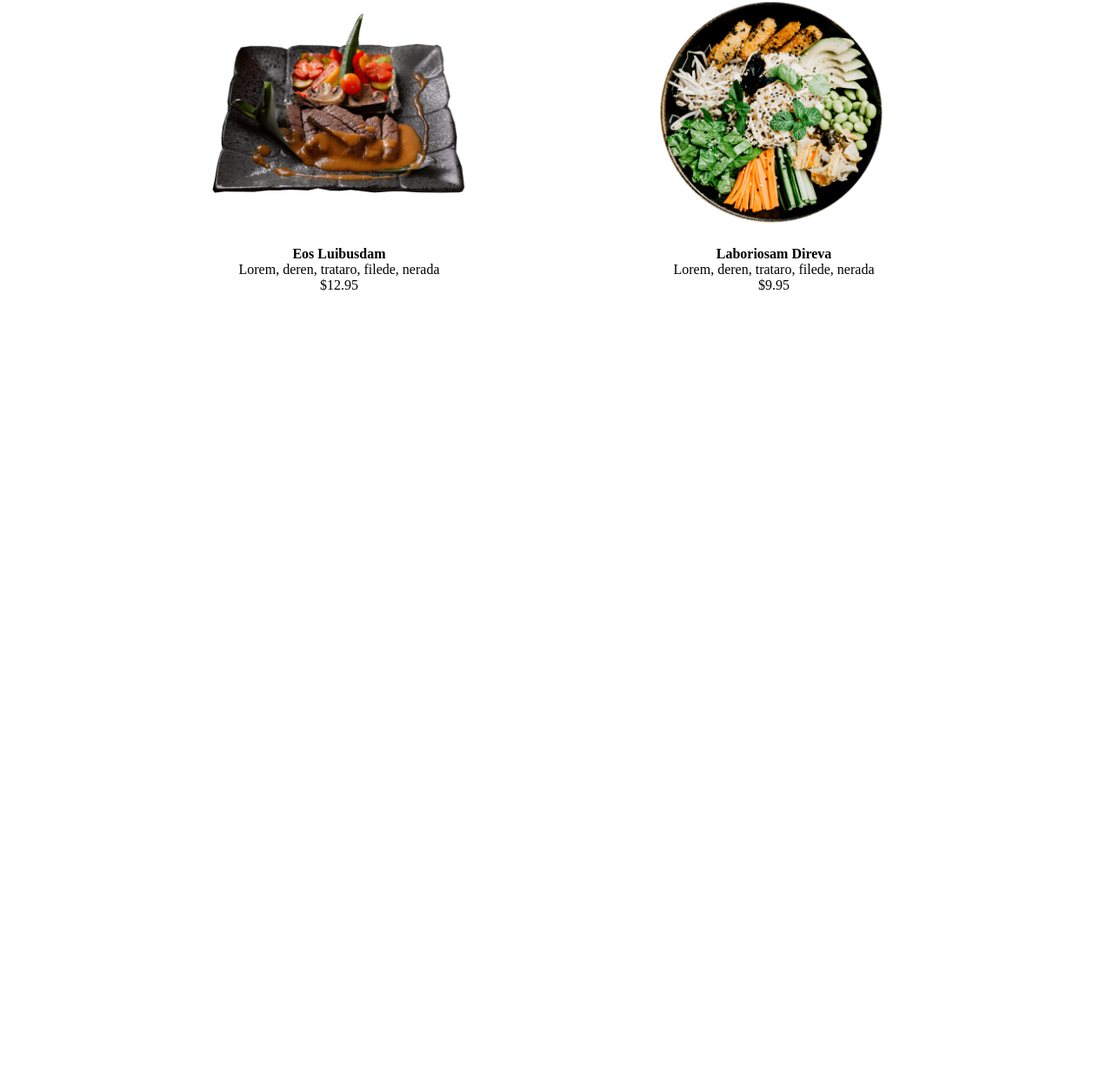
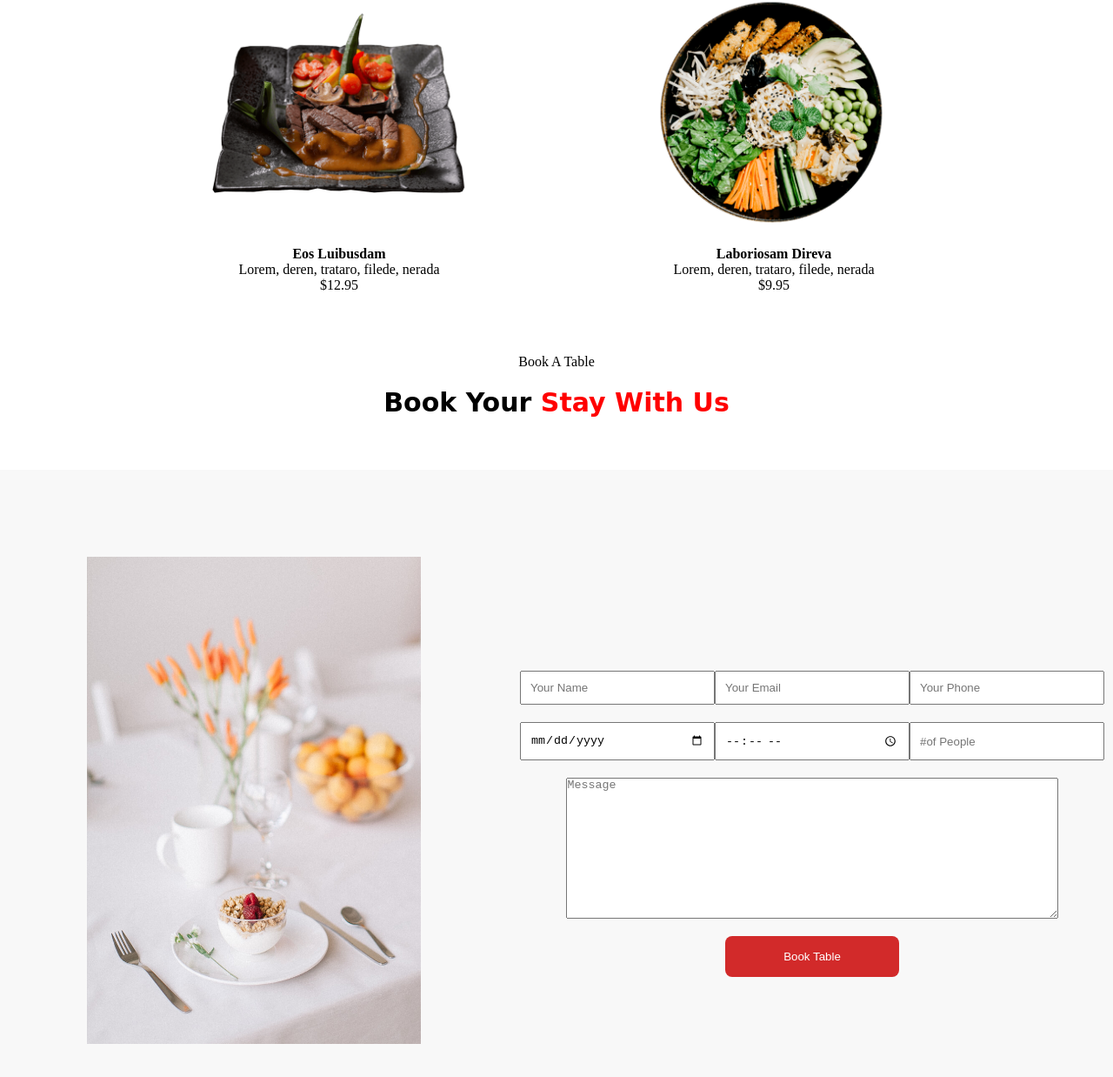
Before and after one commit to Achraf-Errabbaa/JavaScript_DOM_Final_Project_Achraf-Errabbaa, a website: page index.html in a window 1280 px wide. Shown: the part 3861-5099 px from the top of the page at 87% size. Before the commit the page ends 4198 px from the top, so only its background shows below. Drawn offline with Linux system fonts and the light colour scheme.

Commit message:
book table section done

```diff
--- a/index.html
+++ b/index.html
@@ -141,6 +141,7 @@
             <p>Workers</p>
         </div>
     </section>
+
     <section class="menu">
         <div class="text-menu">
             <p>OUR MENu</p>
@@ -148,14 +149,14 @@
         </div>
         <div class="menu-continer">
             <ul>
-                <li><a>Starters</a></li>
-                <li><a>Breakfast</a></li>
-                <li><a>Lunch</a></li>
-                <li><a>Dinner</a></li>
+                <li class="starters">Starters</li>
+                <li class="breakfast">Breakfast</li>
+                <li class="lunch">Lunch</li>
+                <li class="dinner">Dinner</li>
             </ul>
             <div class="menu-text">
                 <p>MENU</p>
-                <h3>Starters</h3>
+                <h3 class='name1'>Starters</h3>
             </div>
             <div id="dishes1" class="dishes">
                 <div class="dishe">
@@ -198,6 +199,43 @@
         </div>
     </section>
 
+    <section class="bookAtable">
+        <div class="book-title">
+            <p>Book A Table</p>
+            <h3>Book Your <span>Stay With Us</span></h3>
+        </div>
+        <div class="book-continer">
+            <div class="reservation">
+                <img src="./public/images/reservation.jpg" alt="">
+            </div>
+            <div class="book">
+                <form>
+                    <div class="inner-book">
+                        <div class="n-e-p">
+                        <input type="text" id="name" name="name" placeholder="Your Name">
+
+                        <input type="email" id="email" name="email" placeholder="Your Email">
+
+                        <input type="tel" id="phone" name="phone" placeholder="Your Phone">
+                        </div>
+                    <div class="d-t-p">
+                        <input type="date" id="date" name="date">
+
+                        <input type="time" id="time" name="time">
+
+                        <input type="number" id="ppl" name="ppl" placeholder="#of People">
+                    </div>
+                    <div class="msg-continer    ">
+                    <textarea class="msg" id="message" name="message" placeholder="Message"></textarea>
+                    </div>
+                    <input type="submit" class="book-btn" value="Book Table">
+                    </div>
+
+                </form>
+            </div>
+        </div>
+    </section>
+
 
     <script src="./public/js/app.js"></script>
     <script src="./node_modules/bootstrap/dist/js/bootstrap.bundle.js"></script>
--- a/public/css/app.css
+++ b/public/css/app.css
@@ -36,7 +36,7 @@ nav {
     z-index: 99999;
   }
 .modal-content {
-  background-color: aqua;
+  background-color: rgb(red, green, blue);
   text-align: center;
   border-radius: 40px;
   width: 250px;
@@ -288,9 +288,7 @@ nav {
 .stat p {
   margin: 0;
   font-size: 1em;
-  color: #a3a3a4;
 }
-
 .text-menu{
   text-align: center;
   margin-top: 20px;
@@ -303,6 +301,10 @@ nav {
   list-style: none;
   cursor: pointer;
   gap: 20px;
+}
+.menu-continer li:hover{
+  text-decoration: underline;
+  color: red;
 }
 .menu-text{
   display: flex;
@@ -328,4 +330,102 @@ nav {
 .dishe img{
   width: 300px;
 }
+.dishes {
+  opacity: 1;
+  transition: opacity 0.3s ease-in-out, visibility 0.3s ease-in-out;
+}
+
+.dishes.show {
+  opacity: 1;
+  display: flex;
+}
+
+
+.book{
+  display: flex;
+  align-items: center;
+  justify-content: center;
+}
+
+.book-title{
+  display: flex;
+  align-items: center;
+  justify-content: center;
+  flex-direction: column;
+  padding-top: 70px;
+  gap: 20px;
+}
+.book-title h3{
+  font-family: Bradley Hand, cursive;
+  font-size: 30px;
+}
+.book-title span{
+  color: red;
+}
+.book-continer{
+  margin-top: 60px;
+  padding-top: 40px;
+  padding: 100px;
+  background-color: #f8f8f8;
+}
+.reservation img{
+  width: 30vw;
+  height: 70vh;
+}
+.book-continer{
+  display: flex;
+  gap: 200px;
+}
+.inner-book{
+  display: flex;
+  align-items: center;
+  justify-content: center;
+  flex-wrap: wrap;
+  width: 500px;
+  gap: 20px;
+  padding-top: 50px;
+}
+.n-e-p{
+  display: flex;
+  justify-content: center;
+  align-items: center;
+}
+.n-e-p input{
+  width: 200px;
+  padding: 10px;
+}
+.d-t-p{
+  display: flex;
+}
+.d-t-p input{
+  width: 200px;
+  padding: 10px;
+}
+.msg-continer{
+  display: flex;
+  align-items: start;
+  justify-content: start;
+}
+.msg{
+  width: 44vw;
+  height: 20vh;
+  display: flex;
+  align-items: start;
+  justify-content: start;
+}
+.book-btn{
+  width: 200px;
+  padding: 16px;
+  background-color: #d22a2a;
+  color: white;
+  border: none;
+  cursor: pointer;
+  border-radius: 8px;
+}
+.book-btn:hover{
+  background-color: #e16363;
+  opacity: 1;
+}
+
+
 /*# sourceMappingURL=app.css.map */
--- a/public/js/app.js
+++ b/public/js/app.js
@@ -20,4 +20,22 @@ window.addEventListener('click', (e) => {
 
 //* menu section
 
-const menuModal = document.querySelector
+let namme = document.querySelector(".name1")
+let startest = document.querySelector('.starters')
+let breakfast= document.querySelector('.breakfast')
+let lunch = document.querySelector('.lunch')
+let dinner = document.querySelector('.dinner')
+
+startest.addEventListener('click',() => {
+    namme.textContent = 'starters'
+})
+
+breakfast.addEventListener('click',() => {
+    namme.textContent = 'breakfast'
+})
+lunch.addEventListener('click',() => {
+    namme.textContent = 'lunch'
+})
+dinner.addEventListener('click',() => {
+    namme.textContent = 'dinner'
+})
```
Lines whose indentation alone changed are shown as unchanged.
